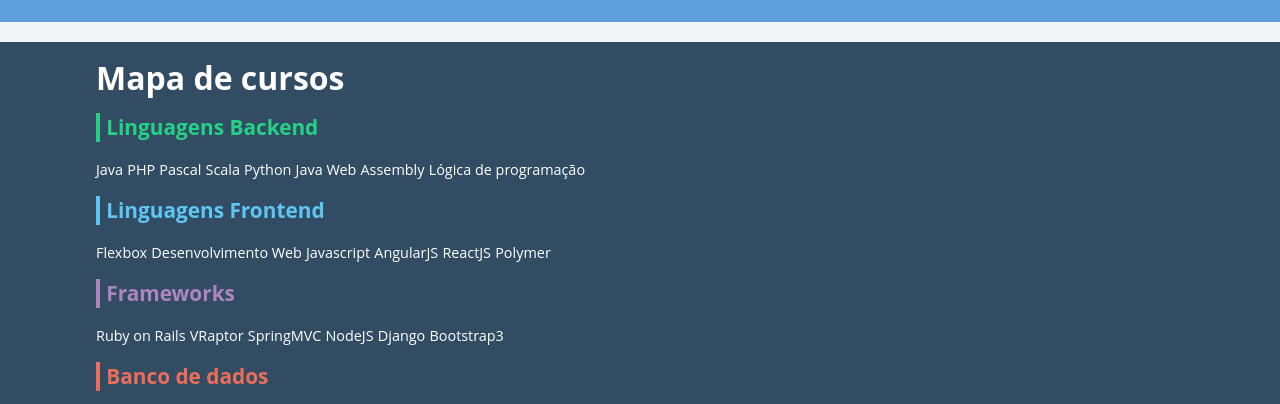
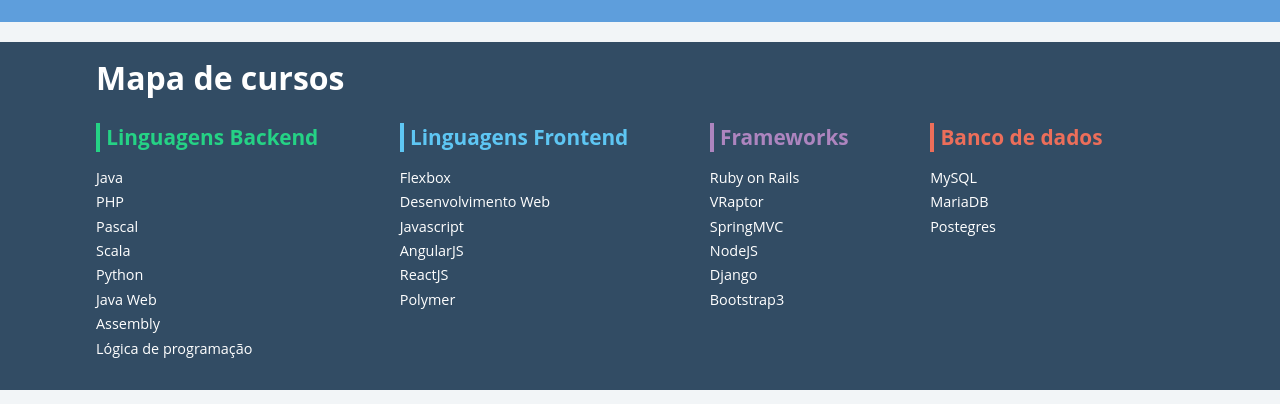
Before and after one commit to wilsonnovaes00/flexbox, a plain HTML site: page index.html in a window 1280 px wide. Shown: the part 2775-3179 px from the top of the page. Drawn offline with Linux system fonts and the light colour scheme.

Commit message:
Utilizando flex direction para deixar em colunas

```diff
--- a/css/flexbox.css
+++ b/css/flexbox.css
@@ -26,3 +26,8 @@
 .rodapePrincipal-contatoForm-fieldset{
   display: flex;
 }
+.rodapePrincipal-navMap-list{
+  display: flex;
+  flex-flow: column wrap;
+  height: 32vh;
+}
```
Also changed, not shown: 1 other file.
